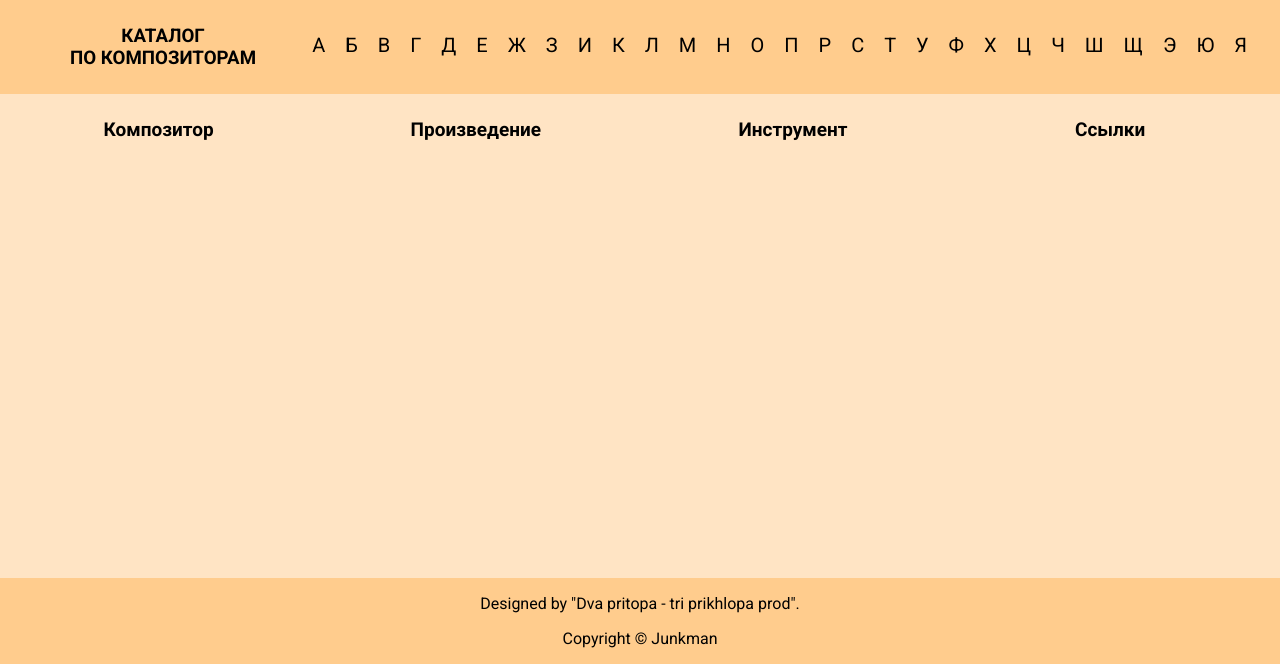
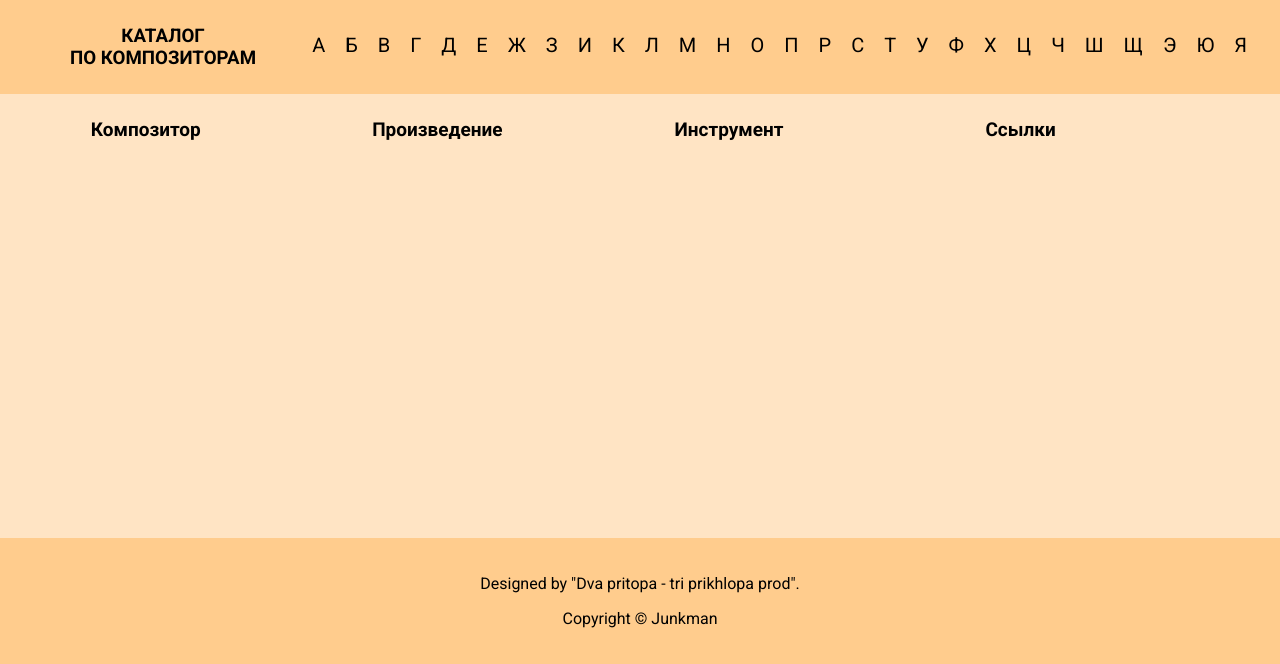
Before and after one commit to Junkman-from-77/first, a PHP site: page /not-archive/index.php in a window 1280 px wide. Shown: the part 136-800 px from the top of the page. Run offline with PHP 8.4, Linux system fonts and the light colour scheme.

Commit message:
Update style.css

```diff
--- a/not-archive/style.css
+++ b/not-archive/style.css
@@ -106,24 +106,24 @@
 }
 
 .column1{
-    width: 24%;
+    width: 22%;
     padding: 5px;
     margin-bottom: 1px;
 }
 
 .column2{
-    width: 24%;
+    width: 22%;
     padding: 5px;
     margin-bottom: 1px;
 }
 
 .column3{
-    width: 24%;
+    width: 22%;
     padding: 5px;
 }
 
 .column4{
-    width: 24%;
+    width: 22%;
     padding: 5px;
 }
 
@@ -149,7 +149,7 @@
 
 footer{
     width: 100%;
-    padding: 20 0 20 0;
+    padding: 20px 0 20px 0;
     background-color: rgb(255, 204, 141);
     position: absolute;     /*времянка*/
     bottom: 0px;
```
